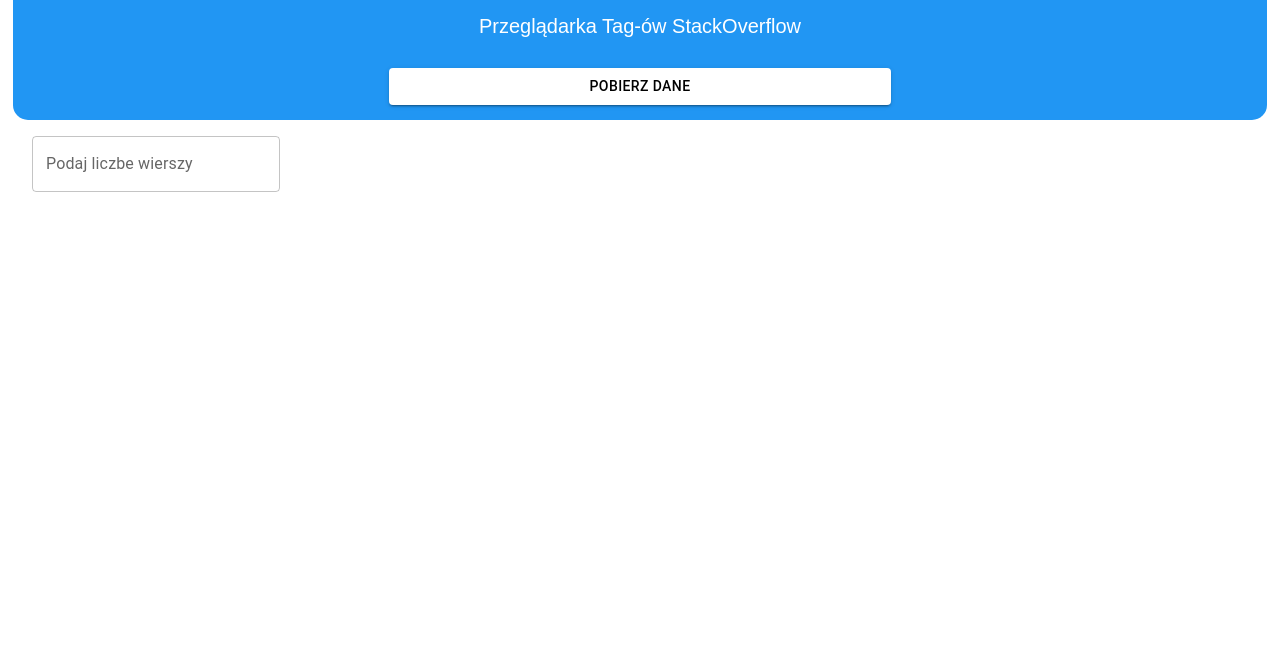
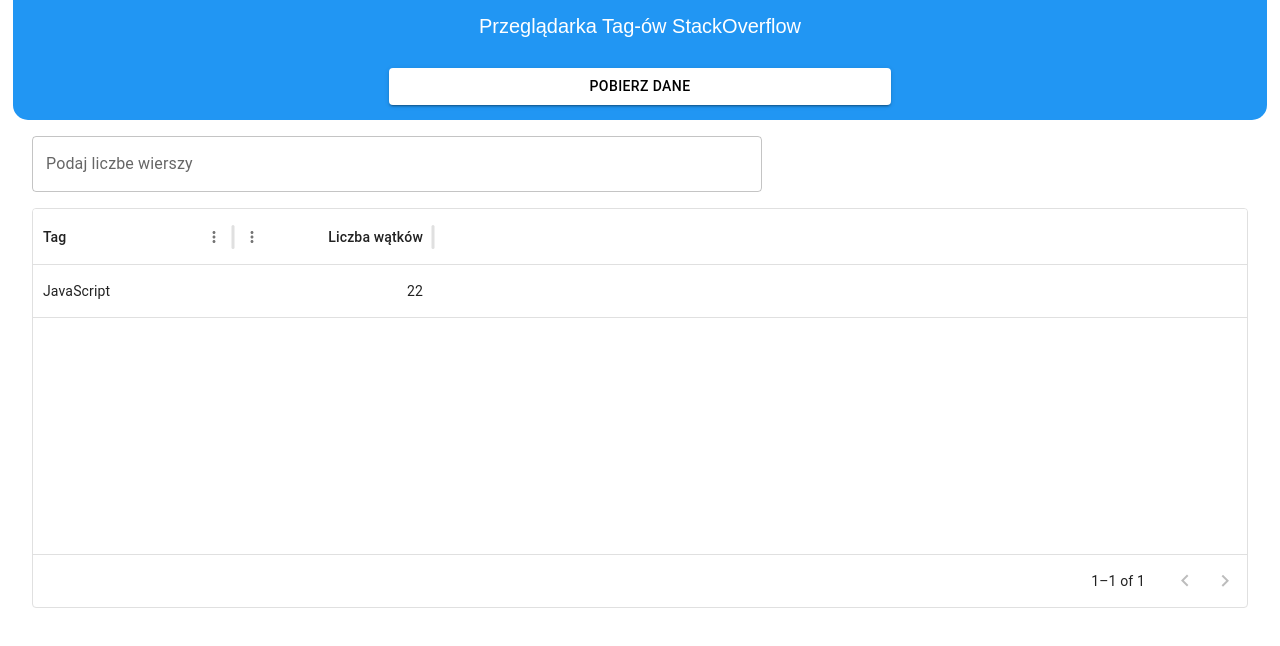
Before and after one commit to Solutionsby/StackOverflowTag, a React (Vite) app: page / in a window 1280 px wide. Shown: the top 646 px of the page. Built offline with nearby package versions, Linux system fonts and the light colour scheme.

Commit message:
Change input width

```diff
--- a/package.json
+++ b/package.json
@@ -17,6 +17,7 @@
     "@fontsource/material-icons": "^5.0.16",
     "@fontsource/roboto": "^5.0.12",
     "@mui/material": "^5.15.14",
+    "@mui/x-data-grid": "^7.1.0",
     "react": "^18.2.0",
     "react-dom": "^18.2.0"
   },
--- /dev/null
+++ b/src/components/dataTable/DataTable.tsx
@@ -0,0 +1,43 @@
+
+import Box from '@mui/material/Box';
+import { DataGrid, GridColDef } from '@mui/x-data-grid';
+
+const columns: GridColDef<(typeof rows)[number]>[] = [
+  {
+    field: 'tag',
+    headerName: 'Tag',
+    type:'string',
+    width: 200,
+    editable: true,
+  },
+  {
+    field: 'count',
+    headerName: 'Liczba wątków',
+    type:"number",
+    width:200,
+    editable: true,
+  },
+];
+
+const rows = [
+  { id: 1, tag: 'JavaScript', count: 22},
+];
+
+export const DataTable =()=>  {
+  return (
+    <Box sx={{ height: 400, width: '95%',margin:"1vh auto" }}>
+      <DataGrid
+        rows={rows}
+        columns={columns}
+        initialState={{
+          pagination: {
+            paginationModel: {
+              pageSize: 5,
+            },
+          },
+        }}
+        pageSizeOptions={[5]}
+      />
+    </Box>
+  );
+}
--- a/src/components/input/Input.tsx
+++ b/src/components/input/Input.tsx
@@ -9,6 +9,9 @@
             margin:'2vh auto'
         }}>
         <TextField
+        sx={{
+            width:'60%'
+        }}
         label= 'Podaj liczbe wierszy'
         type='number'
         />
--- a/src/components/mainView/MainView.tsx
+++ b/src/components/mainView/MainView.tsx
@@ -1,3 +1,4 @@
+import { DataTable } from "../dataTable/DataTable"
 import { Input } from "../input/Input"
 import { TopBar } from "../topBar/TopBar"
 
@@ -7,6 +8,7 @@
        <>
        <TopBar />
        <Input />
+       <DataTable />
        </>
     )
 }
```
Also changed, not shown: 1 other file (tests, documents, lock files or other folders).
